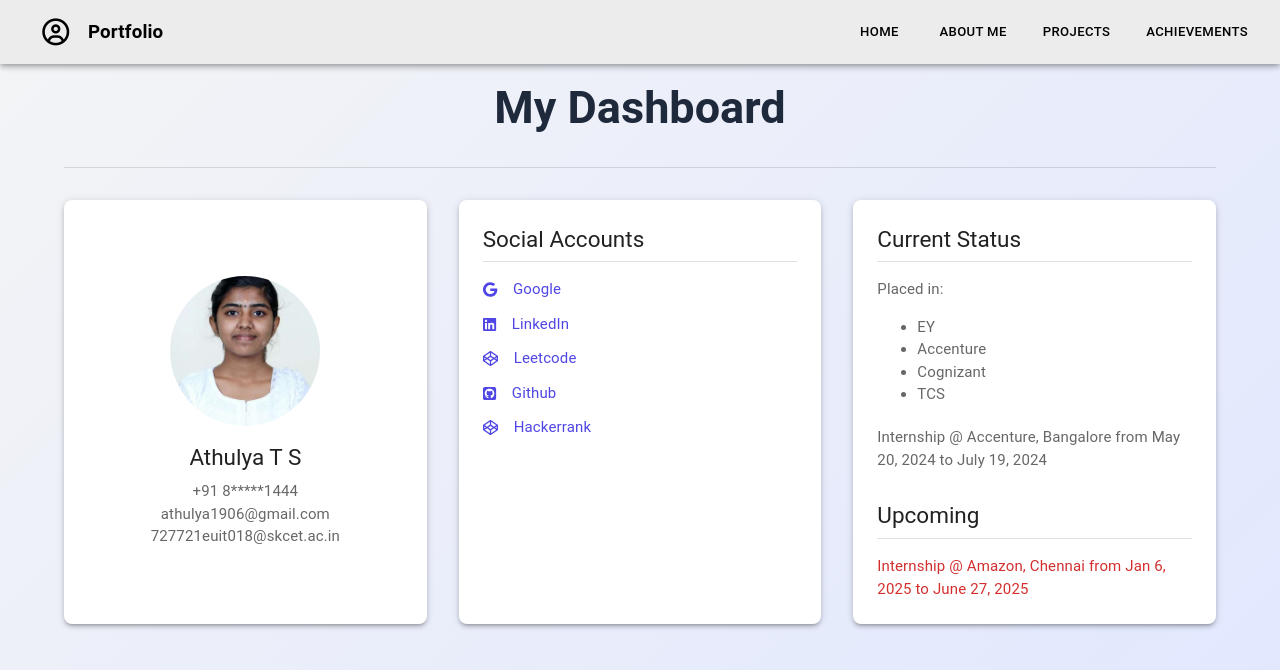
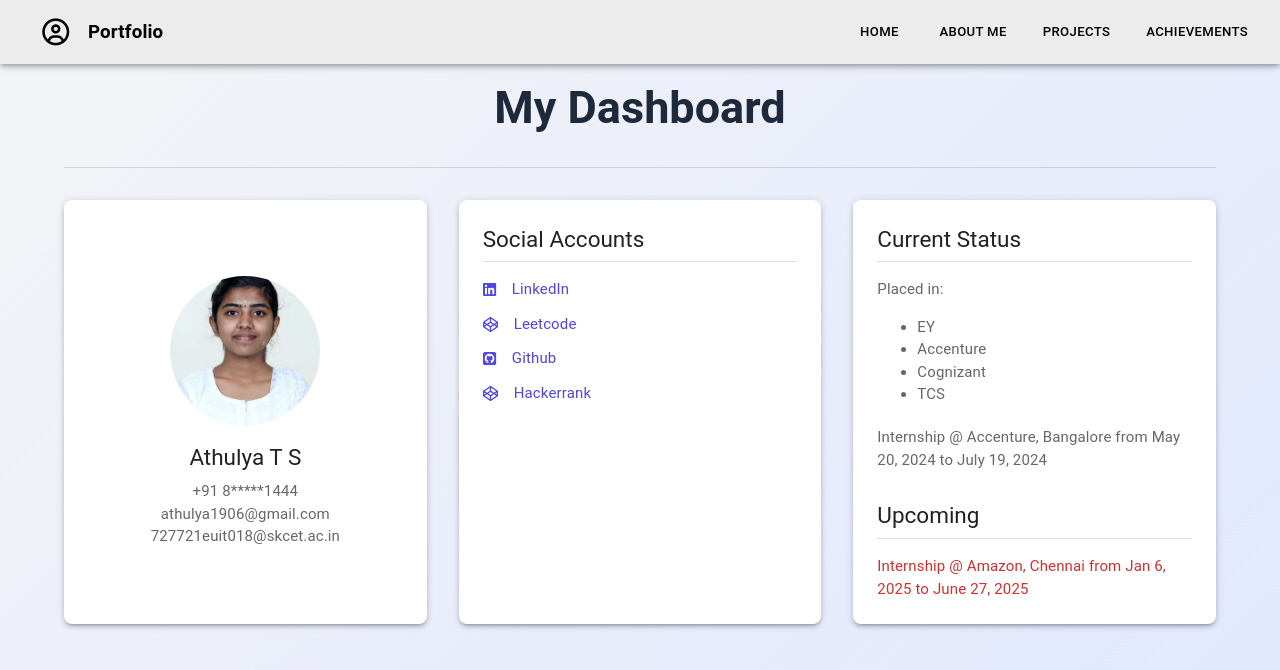
Before and after one commit to Athulya-ts/PRODIGY_WD_04, a React (Create React App) app: page /profile in a window 1280 px wide. Shown: the top 670 px of the page. Built offline with nearby package versions, Linux system fonts and the light colour scheme.

Commit message:
updated profile

```diff
--- a/src/Pages/Profile.jsx
+++ b/src/Pages/Profile.jsx
@@ -1,7 +1,7 @@
 import React from 'react';
 import { Container, Box, Avatar, Typography, Divider, Grid, Card} from '@mui/material';
 import { FontAwesomeIcon } from '@fortawesome/react-fontawesome';
-import { faLinkedin, faGoogle, faGithubSquare, faCodepen } from '@fortawesome/free-brands-svg-icons';
+import { faLinkedin, faGithubSquare, faCodepen } from '@fortawesome/free-brands-svg-icons';
 
 const Profile = () => {
   return (
@@ -92,7 +92,6 @@
               </Typography>
               <Divider sx={{ marginBottom: 2 }} />
               {[
-                { name: 'Google', icon: faGoogle, link: 'https://myaccount.google.com/' },
                 { name: 'LinkedIn', icon: faLinkedin, link: 'https://www.linkedin.com/in/athulya-t-s-132538258/' },
                 { name: 'Leetcode', icon: faCodepen, link: 'https://leetcode.com/u/Athulya_T_S/' },
                 { name: 'Github', icon: faGithubSquare, link: 'https://github.com/Athulya-ts' },
```
